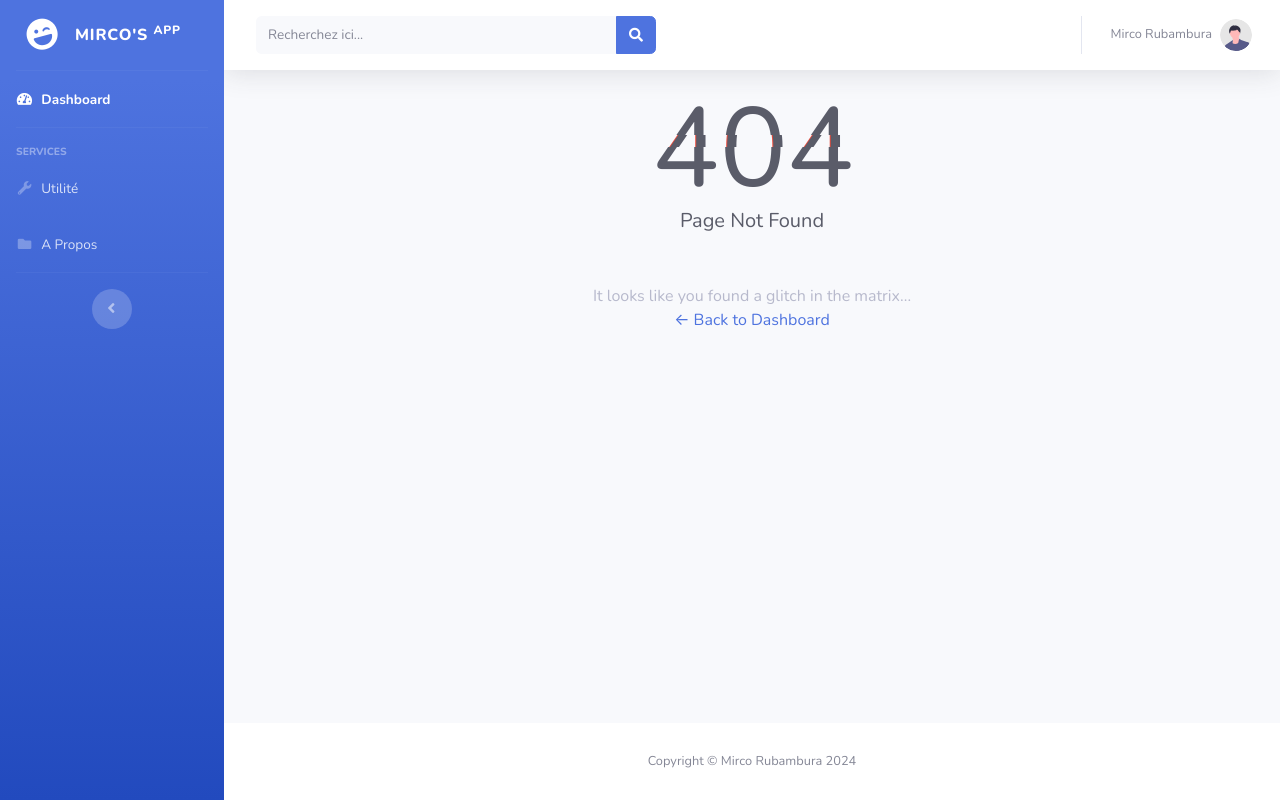
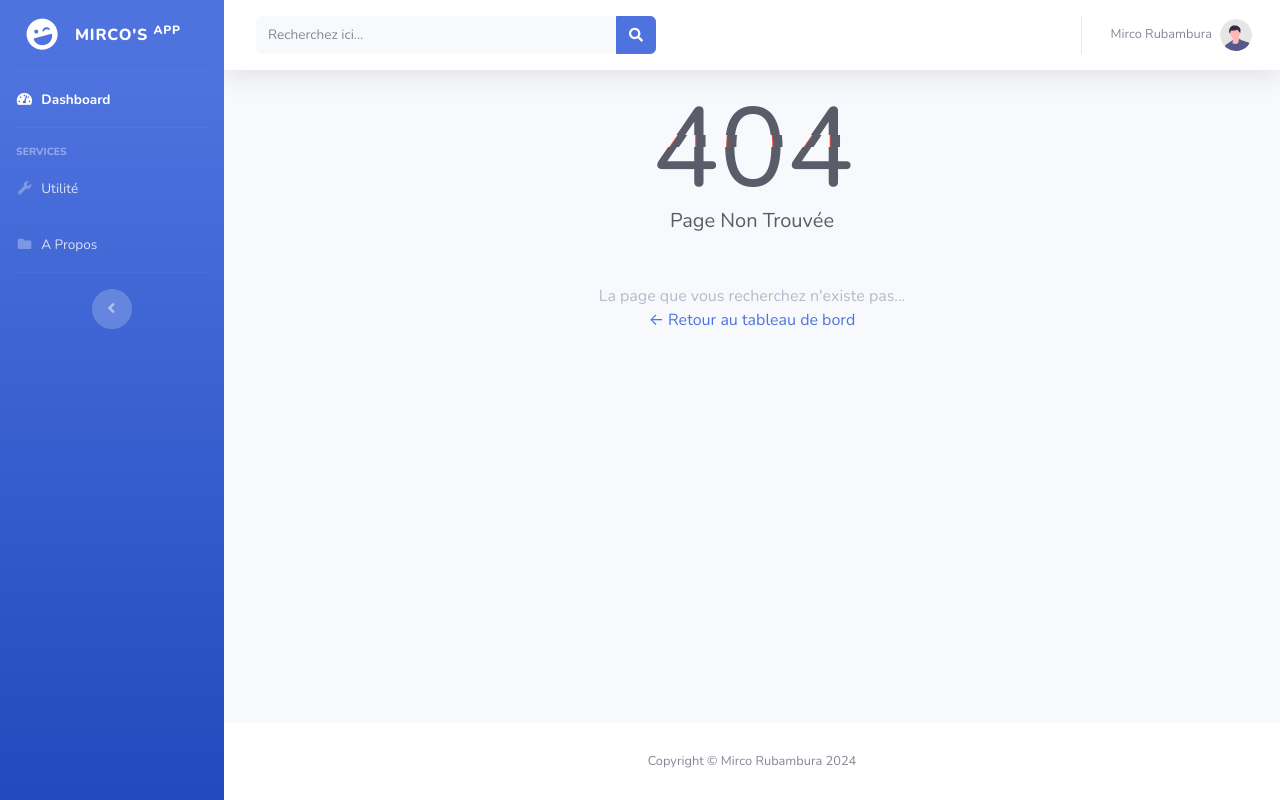
Before and after one commit to Akon2020/flaskProject, a Flask app: template templates/404.html in a window 1280 px wide. Run offline with Flask 3, Linux system fonts and the light colour scheme; the template is opened without the code that fills it, so the values that code supplies are empty; some libraries are stand-ins or nearby versions.

Commit message:
404 page

```diff
--- a/app.py
+++ b/app.py
@@ -24,7 +24,7 @@ def home():
 def dashboard():
     return render_template('index.html')
 
-@app.route('/info', methods=['GET', 'POST'])
+@app.route('/utilite', methods=['GET', 'POST'])
 def info():
     if request.method == 'POST':
         titre = request.form['titre']
--- a/templates/404.html
+++ b/templates/404.html
@@ -5,10 +5,10 @@
 {% block container_fluid %}
 <div class="text-center">
   <div class="error mx-auto" data-text="404">404</div>
-  <p class="lead text-gray-800 mb-5">Page Not Found</p>
+  <p class="lead text-gray-800 mb-5">Page Non Trouvée</p>
   <p class="text-gray-500 mb-0">
-    It looks like you found a glitch in the matrix...
+    La page que vous recherchez n'existe pas...
   </p>
-  <a href="/">&larr; Back to Dashboard</a>
+  <a href="/">&larr; Retour au tableau de bord</a>
 </div>
 {% endblock %}
--- a/templates/utilite.html
+++ b/templates/utilite.html
@@ -18,7 +18,7 @@
                     <p class="card-title mb-0">Envoyer votre document pour l'analyse</p>
                 </div>
                 <div class="card-body">
-                    <form id="basic-form" class="newsletter-form" method="post" action="/info" enctype="multipart/form-data" novalidate>
+                    <form id="basic-form" class="newsletter-form" method="post" action="/utilite" enctype="multipart/form-data" novalidate>
                         <div class="form-group">
                             <label for="titre" class="font-weight-bold">Titre de la visualisation</label>
                             <input type="text" name="titre" class="form-control" placeholder="Entrez le titre ici" required />
```
